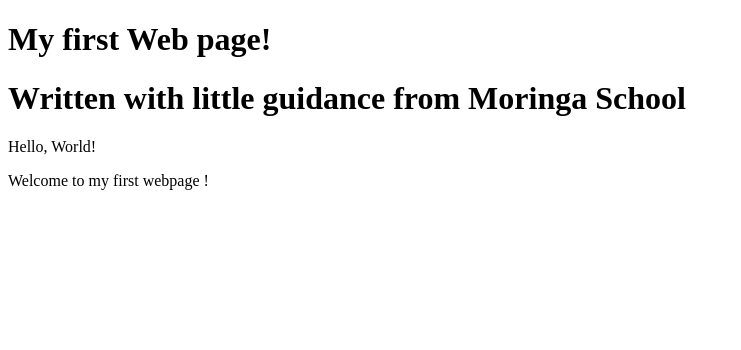
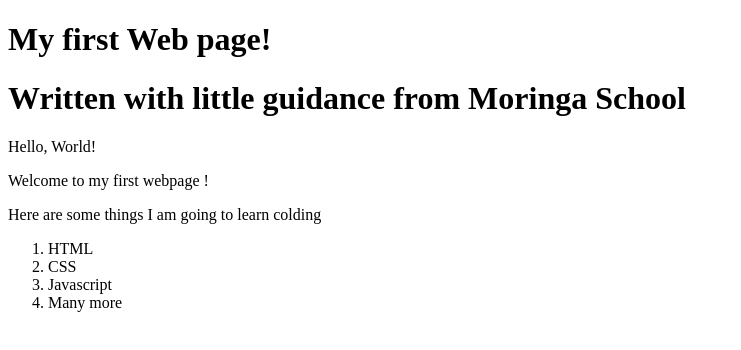
Before and after one commit to geoffrey-odari2/my-first-website, a plain HTML site: page my-first-webpage.html in a window 1280 px wide. Shown: the whole page, without its empty margins (0-741 px from the left). Drawn offline with Linux system fonts and the light colour scheme.

Commit message:
added list element to page

```diff
--- a/my-first-webpage.html
+++ b/my-first-webpage.html
@@ -8,5 +8,12 @@
           <h1>Written with little guidance from Moringa School</h1>
           <p>Hello, World!</p>
           <p>Welcome to my first webpage !</p>
+          <p>Here are some things I am going to learn colding</p>
+          <ol>
+              <li>HTML</li>
+              <li>CSS</li>
+              <li>Javascript</li>
+              <li>Many more</li>
+          </ol>
       </body>
   </html>
```
